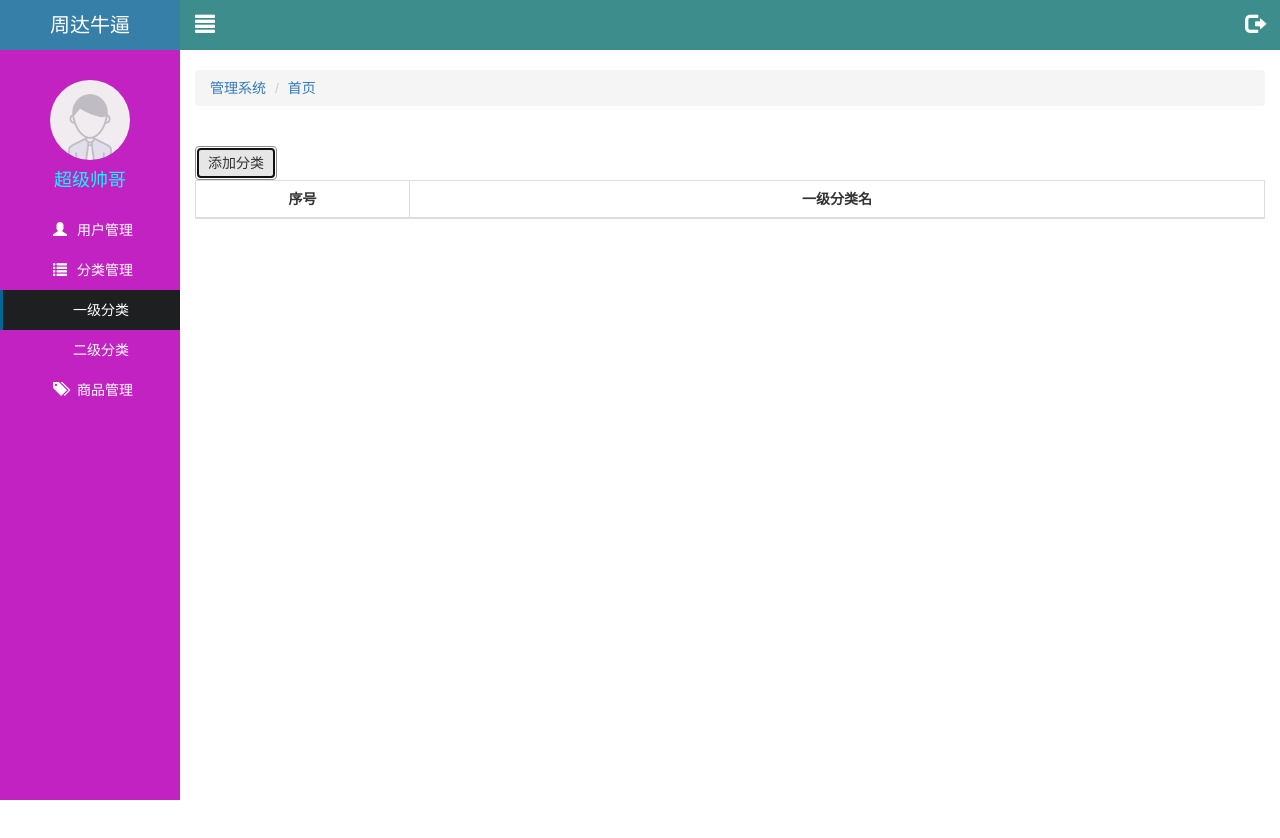
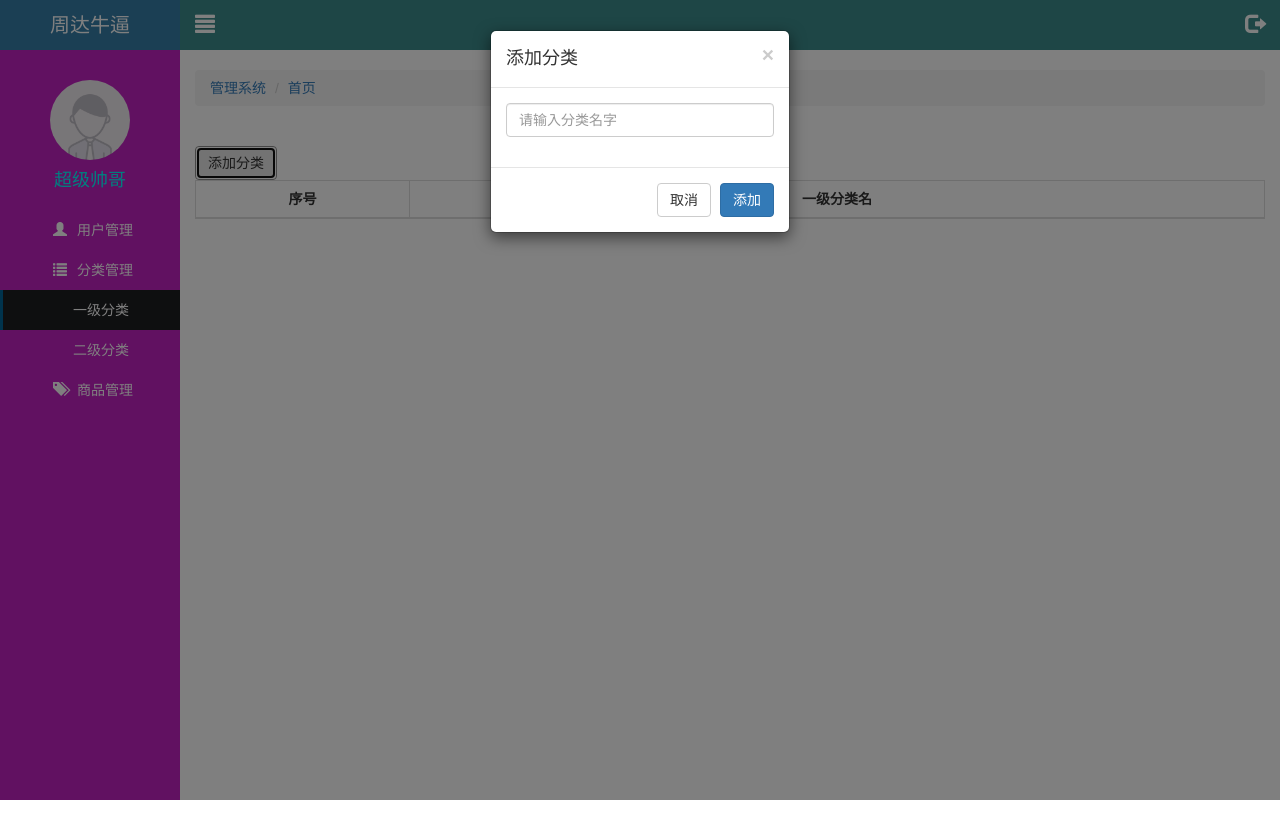
Before and after one commit to zhouda123/letao3, a website: page public/back/first.html in a window 1280 px wide. Both pictures are taken after a click on the button "添加分类". Shown: the top 838 px of the page. Drawn offline with Linux system fonts and the light colour scheme; no server answers.

Commit message:
一级分类完成

```diff
--- a/public/back/first.html
+++ b/public/back/first.html
@@ -89,8 +89,7 @@
         </div>
       </div>
     </div>
-    <!-- Modal -->
-    <!-- 模态框大小:modal-lg  默认    modal-sm 小 -->
+    <!-- 添加模态框 -->
     <div class="modal fade" id="myModal">
       <div class="modal-dialog modal-sm">
         <div class="modal-content">
@@ -116,6 +115,47 @@
         </div>
       </div>
     </div>
+    <!-- Modal -->
+    <!-- 模态框大小:modal-lg  默认    modal-sm 小 -->
+    <div class="modal fade" id="addModal">
+      <div class="modal-dialog modal-sm">
+        <div class="modal-content">
+          <form id="form">
+            <div class="modal-header">
+              <button type="button" class="close" data-dismiss="modal">
+                <span>&times;</span>
+              </button>
+              <h4 class="modal-title">添加分类</h4>
+            </div>
+            <div class="modal-body">
+              <!-- 每一行一个form-group 表单校验插件 依赖于 form-group父元素的 -->
+
+              <div class="form-group">
+                <input
+                  type="text"
+                  name="categoryName"
+                  class="form-control"
+                  placeholder="请输入分类名字"
+                />
+              </div>
+            </div>
+
+            <div class="modal-footer">
+              <button
+                type="button"
+                class="btn btn-default"
+                data-dismiss="modal"
+              >
+                取消
+              </button>
+              <button type="submit" class="btn btn-primary">
+                添加
+              </button>
+            </div>
+          </form>
+        </div>
+      </div>
+    </div>
 
     <script type="text/html" id="firstTpl">
       {{each rows v i}}}
--- a/public/back/js/first.js
+++ b/public/back/js/first.js
@@ -39,4 +39,62 @@ $(function() {
       }
     })
   }
+
+  //给添加按钮 添加点击事件 显示模态框
+
+  $('#addBtn').click(function() {
+    $('#addModal').modal('show')
+  })
+
+  //调用表单校验插件
+  $('#form').bootstrapValidator({
+    feedbackIcons: {
+      valid: 'glyphicon glyphicon-ok', //校验成功
+      invalid: 'glyphicon glyphicon-remove', //校验失败
+      validating: 'glyphicon glyphicon-refresh' //校验中
+    },
+    //校验字段  先给input设置name
+    fields: {
+      categoryName: {
+        //校验规则
+        validators: {
+          //非空
+
+          notEmpty: {
+            //提示信息
+            message: '请输入一级分类名称'
+          }
+        }
+      }
+    }
+  })
+
+  //阻止默认提交 通过ajax提交
+  $('#form').on('success.form.bv', function(e) {
+    //阻止默认请求
+    e.preventDefault()
+
+    //发送jax
+    $.ajax({
+      type: 'post',
+      url: '/category/addTopCategory',
+      data: $('#form').serialize(),
+      dataType: 'json',
+      success: function(info) {
+        if (info.success) {
+          //关闭模态
+          $('#addModal').modal('hide')
+          //重新渲染
+          render()
+
+          //重置表单内容
+          //.resetForm(true)内容和状态都重置
+          // .resetForm() 只重置内容
+          $('#form')
+            .data('bootstrapValidator')
+            .resetForm(true)
+        }
+      }
+    })
+  })
 })
```
